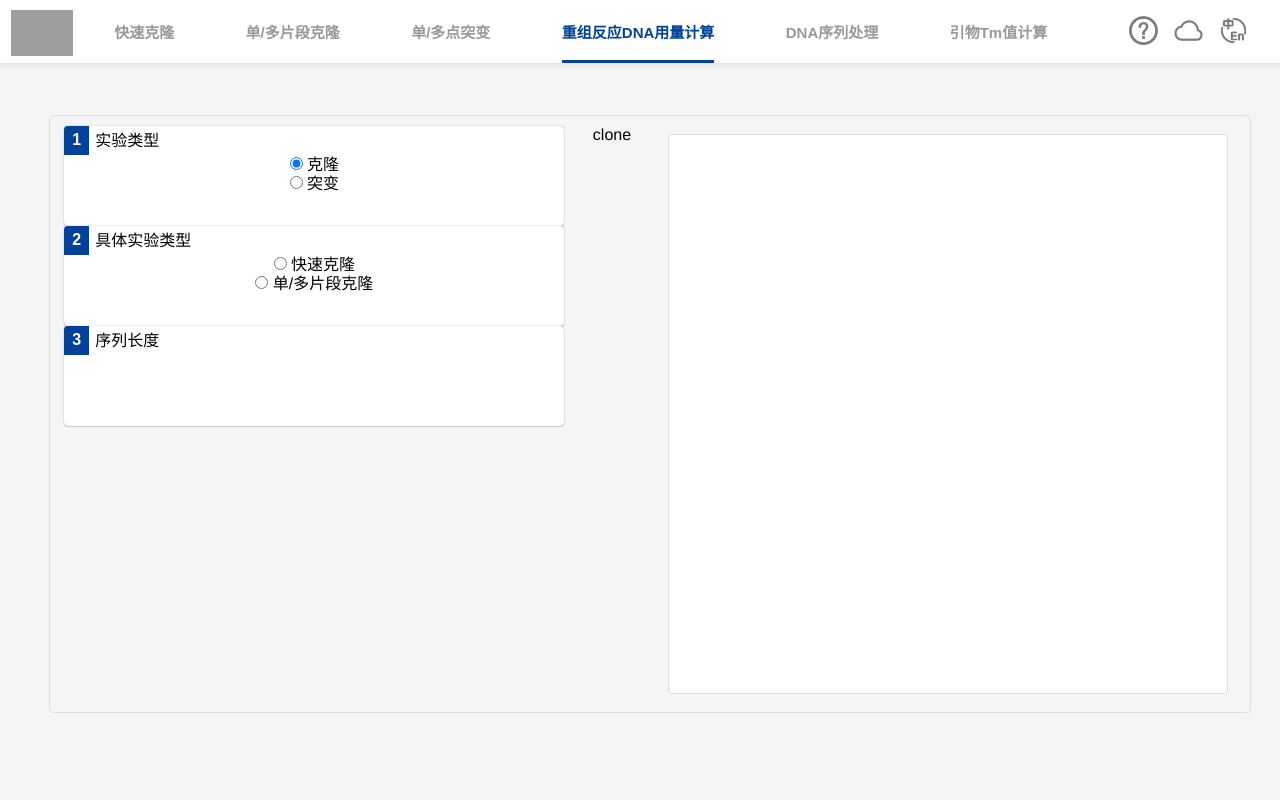
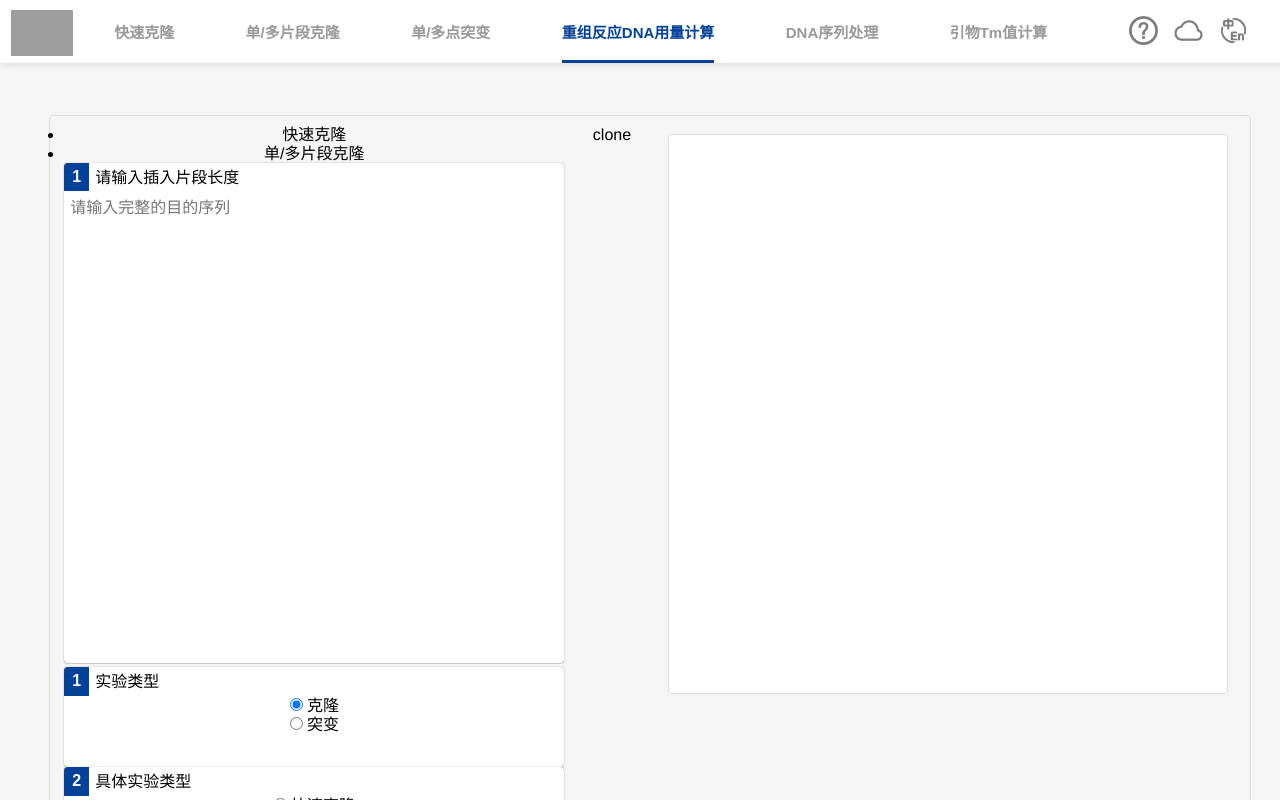
Before and after one commit to zzq89757/ce_tools, a Vue app: page /restructure in a window 1280 px wide. Shown: the top 800 px of the page. Built offline with nearby package versions, Linux system fonts and the light colour scheme; grey boxes are pictures that could not be loaded.

Commit message:
add clone component

```diff
--- /dev/null
+++ b/src/components/content/restructure/Clone.vue
@@ -0,0 +1,53 @@
+<template>
+  <div>
+    <ul>
+      <li v-for="item in msg" :key="item.title" @click="aaa=item.com">{{ item.title }}</li>
+    </ul>
+    <Input :message="msg[0].tipsobj" v-if="aaa==='sim'">
+    </Input>
+    <Input v-for="item in msg[1].tipsary" :key="item.title" :message="item" v-else>
+    </Input>
+  </div>
+</template>
+
+<script>
+import Input from "@/components/content/input/Input";
+export default {
+  data() {
+    return {
+      aaa:'sim',
+      msg: [
+        {
+          title: "快速克隆",
+          com:"sim",
+          tipsobj: {
+            num: 1,
+            message: "请输入插入片段长度",
+            tips: "请输入完整的目的序列",
+          },
+        },
+        {
+          title: "单/多片段克隆",
+          com:"mul",
+          tipsary: [
+            {
+              num: 1,
+              message: "请输入克隆载体长度",
+              tips: "请输入完整的目的序列",
+            },
+            {
+              num: 2,
+              message: "请输入各个插入片段长度",
+              tips: "以空格分隔",
+            },
+          ],
+        },
+      ],
+    };
+  },
+  components: { Input },
+};
+</script>
+
+<style>
+</style>
--- a/src/views/Restructure.vue
+++ b/src/views/Restructure.vue
@@ -2,6 +2,8 @@
 <template>
   <container>
     <div>
+      <!-- <container class="in"></container> -->
+      <clone></clone>
       <Input :message="message1" class="in">
         <div class="check_line">
           <div>
@@ -43,8 +45,7 @@
     </div>
     {{ user_check }}
     {{ user_check_detail }}
-  <component :is="a">
-  </component>
+    <component :is="a"> </component>
   </container>
 </template>
 
@@ -52,6 +53,7 @@
 import Input from "@/components/content/input/Input";
 import Container from "@/components/content/container/Container";
 import ImgArea from "@/components/content/img_area/ImgArea";
+import Clone from "@/components/content/restructure/Clone";
 export default {
   data() {
     return {
@@ -100,7 +102,7 @@ export default {
     };
   },
 
-  components: { Input, Container,ImgArea },
+  components: { Input, Container, ImgArea,Clone },
 
   computed: {
     detail() {
@@ -120,4 +122,7 @@ export default {
   height: 100px;
   display: block;
 }
+.mini_container {
+  width: 400px;
+}
 </style>
```
Also changed, not shown: src/components/content/input/MiniInput.vue (added, +32 -0 lines), src/components/content/restructure/Mutation.vue (added, +50 -0 lines).
